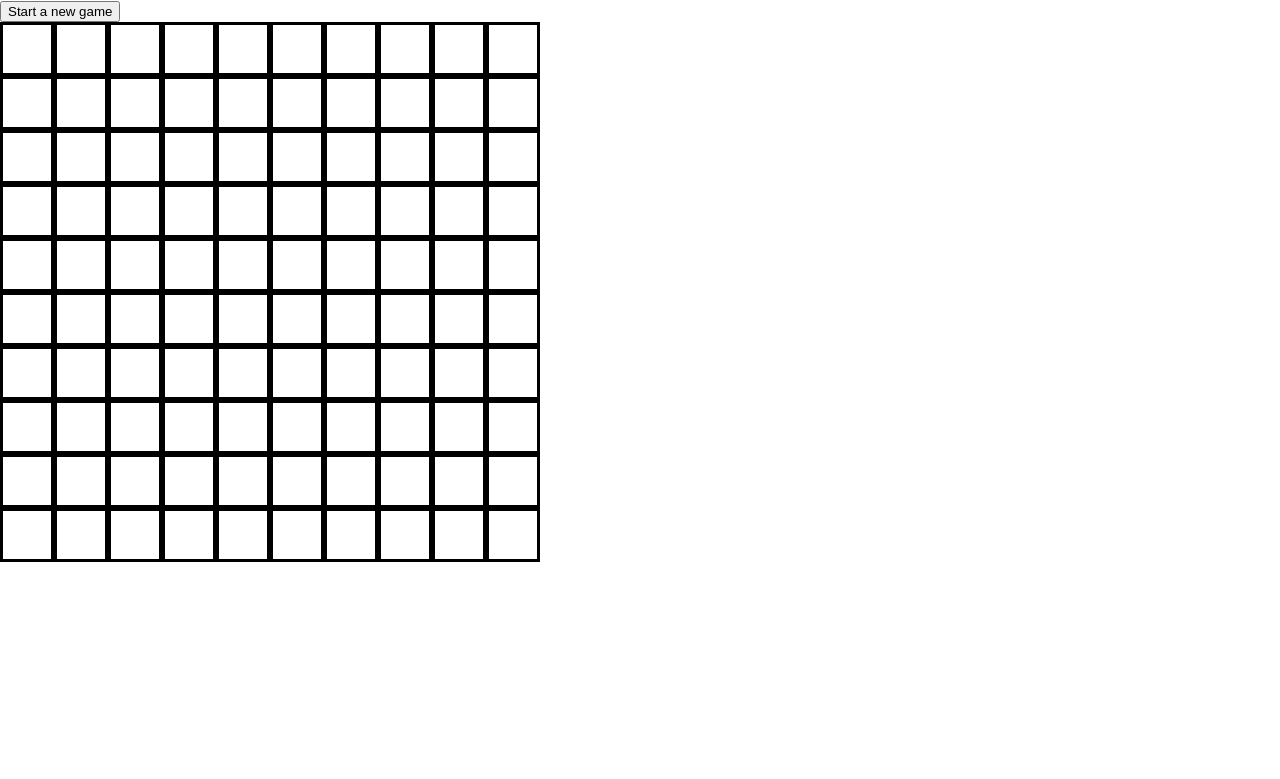
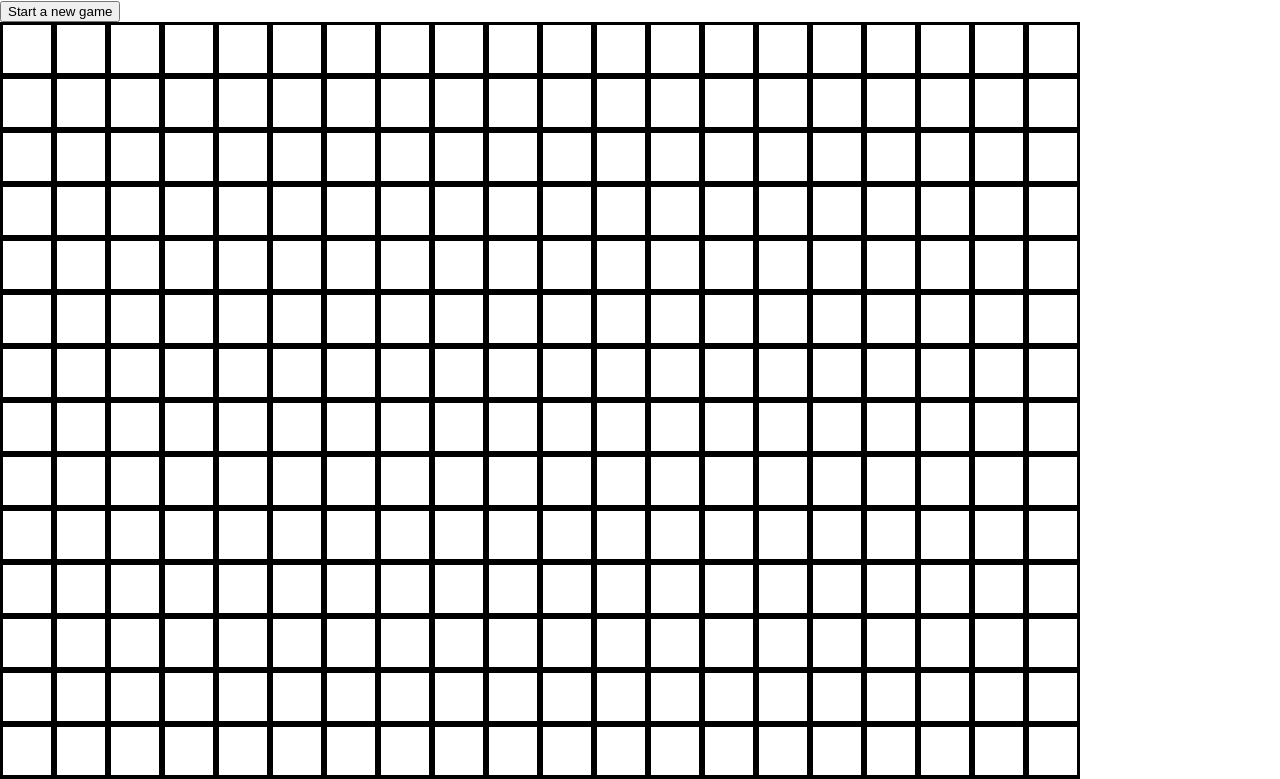
Before and after one commit to jourdanrodrigues/MineFinder, a React (Create React App) app: page / in a window 1280 px wide. Shown: the top 779 px of the page. Built offline with nearby package versions, Linux system fonts and the light colour scheme.

Commit message:
:ambulance: Properly restart the game

```diff
--- a/src/App.tsx
+++ b/src/App.tsx
@@ -4,9 +4,9 @@ import {range} from 'utils'
 import {GridType} from 'types'
 import Grid from './Grid'
 
-const COLS = 10
+const COLS = 20
 const ROWS = COLS
-const MAX_BOMBS = 20
+const MAX_BOMBS = 40
 
 function App() {
   const [grid, setGrid] = useState<GridType>()
@@ -14,46 +14,21 @@ function App() {
   // eslint-disable-next-line react-hooks/exhaustive-deps
   useEffect(loadNewGame, [])
 
-
-
   return (
     <div>
       <button onClick={loadNewGame}>Start a new game</button>
-      {!!grid ? <Grid grid={grid}/> : 'Loading grid'}
+      {!!grid ? <Grid grid={grid} bombs={MAX_BOMBS}/> : 'Loading grid'}
     </div>
   )
 
   function loadNewGame() {
-    setGrid(buildGrid(ROWS, COLS, MAX_BOMBS))
+    setGrid(buildGrid(ROWS, COLS))
   }
 }
 
 export default App
 
 
-
-function buildGrid(rows: number, columns: number, bombs: number): GridType {
-  const grid: GridType = []
-  const cells: Cell[] = []
-  range(rows).forEach((rowIndex) => {
-    grid.push(range(columns).map((columnIndex) => {
-      const cell = new Cell(rowIndex, columnIndex)
-      cells.push(cell)
-      return cell
-    }))
-  })
-
-  const bombOptions = cells.concat()
-  range(bombs).forEach(() => {
-    const i = Math.floor(Math.random() * bombOptions.length)
-    bombOptions[i].isBomb = true
-    bombOptions.splice(i, 1)
-  })
-
-  grid.forEach((row) => {
-    row.forEach((cell) => {
-      cell.fillNeighbors(grid)
-    })
-  })
-  return grid
+function buildGrid(rows: number, columns: number): GridType {
+  return range(rows).map((rowIndex) => range(columns).map((columnIndex) => new Cell(rowIndex, columnIndex)))
 }
--- a/src/Grid.tsx
+++ b/src/Grid.tsx
@@ -1,34 +1,40 @@
-import React, {useEffect} from 'react'
+import React, {useEffect, useState} from 'react'
 import BombCell from 'components/BombCell'
 import SafeCell from 'components/SafeCell'
 import Cell from 'Cell'
 import styled from 'styled-components'
 import {useBooleanState, useSetstate} from './hooks'
 import {GridType} from 'types'
+import {range} from './utils'
 
 interface GridProps {
   grid: GridType
+  bombs: number
 }
 
 const CellRow = styled.div`
   display: flex;
 `
 
-export default function Grid({grid}: GridProps) {
+export default function Grid({grid: gridProp, bombs}: GridProps) {
   const [isGameOver, finishTheGame, restartGame] = useBooleanState(false)
+  const [isFirstMove, setFirstMove] = useState(true)
   const markedCells = useSetstate<string>()
   const revealedCells = useSetstate<string>()
+  const [grid, setGrid] = useState(gridProp)
 
   useEffect(() => {
     markedCells.clear()
     revealedCells.clear()
     restartGame()
+    setFirstMove(true)
+    setGrid(gridProp)
     // eslint-disable-next-line react-hooks/exhaustive-deps
-  }, [grid])
+  }, [gridProp])
 
   return (
     <div>
-      {(grid || []).map((row, i) => (
+      {grid.map((row, i) => (
         <CellRow key={i}>
           {row.map((cell) => {
             const isMarked = markedCells.has(cell.id)
@@ -64,6 +70,10 @@ export default function Grid({grid}: GridProps) {
   )
 
   function reveal(cell: Cell): void {
+    if (isFirstMove) {
+      fillGamePieces(cell, grid, bombs)
+      setFirstMove(false)
+    }
     if (markedCells.has(cell.id)) return
     const neighbors = cell.getNeighborsToReveal(markedCells.getCopy())
     revealedCells.add([cell.id, ...neighbors.map(({id}) => id)])
@@ -84,4 +94,23 @@ export default function Grid({grid}: GridProps) {
       markedCells.add([cell.id])
     }
   }
+
+  function fillGamePieces(origin: Cell, grid: GridType, bombs: number): void {
+    const bombOptions = grid.reduce(
+      (options, row) => [...options, ...row.filter((cell) => !cell.isNeighborOf(origin))],
+      []
+    )
+    range(bombs).forEach(() => {
+      const i = Math.floor(Math.random() * bombOptions.length)
+      bombOptions[i].isBomb = true
+      bombOptions.splice(i, 1)
+    })
+
+    grid.forEach((row) => {
+      row.forEach((cell) => {
+        cell.fillNeighbors(grid)
+      })
+    })
+    setGrid(grid)
+  }
 }
```
